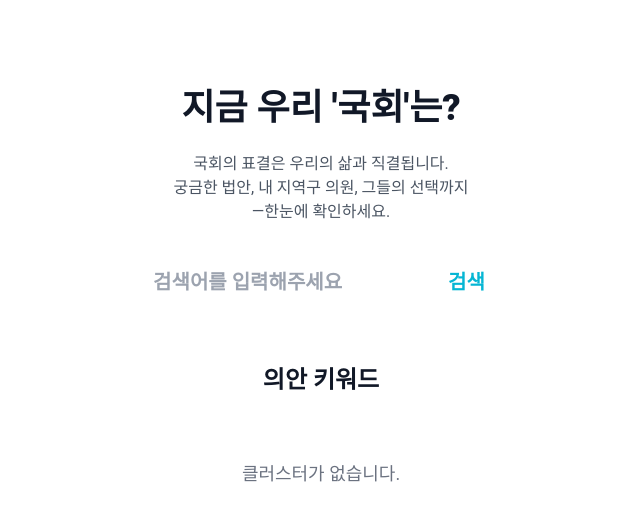
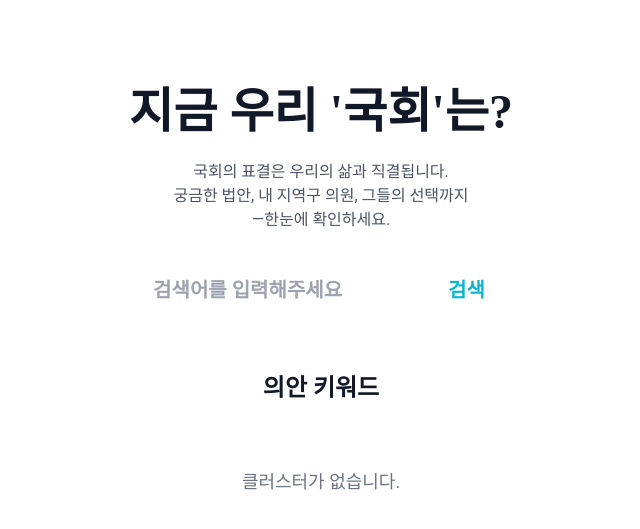
Before and after one commit to Billvote/Django_lawRadar, a Django app: page / in a window 1280 px wide. Shown: the part 112-641 px from the top of the page, without its empty margins (319-959 px from the left). Run offline with Django 5.2, Linux system fonts and the light colour scheme; data that the repository does not hold is empty; some libraries are stand-ins or nearby versions; some web fonts are replaced.

Commit message:
베이스 수정

```diff
--- a/geovote/import_db.py
+++ b/geovote/import_db.py
@@ -233,7 +233,7 @@ def run_all():
     import_parties(csv_path / f'party.csv')
     import_districts(csv_path / f'district.csv')
     import_members(csv_path / f'member.csv')
-    import_bills(csv_path / f'bill(2).csv')
+    import_bills(csv_path / f'bill(3).csv')
     import_votes(csv_path / f'vote.csv')
 
     print(f"✅ 데이터 임포트 완료")
--- a/main/templates/home.html
+++ b/main/templates/home.html
@@ -3,7 +3,7 @@
 {% block body %}
 <!-- 제목 및 설명 -->
 <div class="max-w-4xl mx-auto text-center py-16 px-4 sm:px-6 lg:px-8">
-  <h1 class="text-4xl font-extrabold text-gray-900 mb-6">지금 우리 '국회'는?</h1>
+  <h1 class="home-font text-5xl font-extrabold text-gray-900 mb-6">지금 우리 '국회'는?</h1>
   <p class="text-md text-gray-600 mb-10">
     국회의 표결은 우리의 삶과 직결됩니다.
     <br>
--- a/templates/base.html
+++ b/templates/base.html
@@ -60,6 +60,21 @@
     box-shadow: 0 4px 12px rgba(56, 189, 248, 0.5);
     transform: scale(1.1);
   }
+  @font-face {
+    font-family: 'ClimateCrisisKR-1979';
+    src: url('https://fastly.jsdelivr.net/gh/projectnoonnu/noonfonts_2212@1.0/ClimateCrisisKR-1979.woff2') format('woff2');
+    font-weight: 900;
+    font-style: normal;
+  }
+  @font-face {
+    font-family: 'Giants-Inline';
+    src: url('https://fastly.jsdelivr.net/gh/projectnoonnu/noonfonts_2307-1@1.1/Giants-Inline.woff2') format('woff2');
+    font-weight: normal;
+    font-style: normal;
+  }
+  .home-font {
+      font-family: 'ClimateCrisisKR-1979';
+    }
   </style>
 </head>
 <body>
```
Also changed, not shown: main/templates/search.html (+4 -5 lines), billview/migrations/0001_initial.py, billview/migrations/0002_initial.py, geovote/migrations/0001_initial.py, main/migrations/0001_initial.py.
